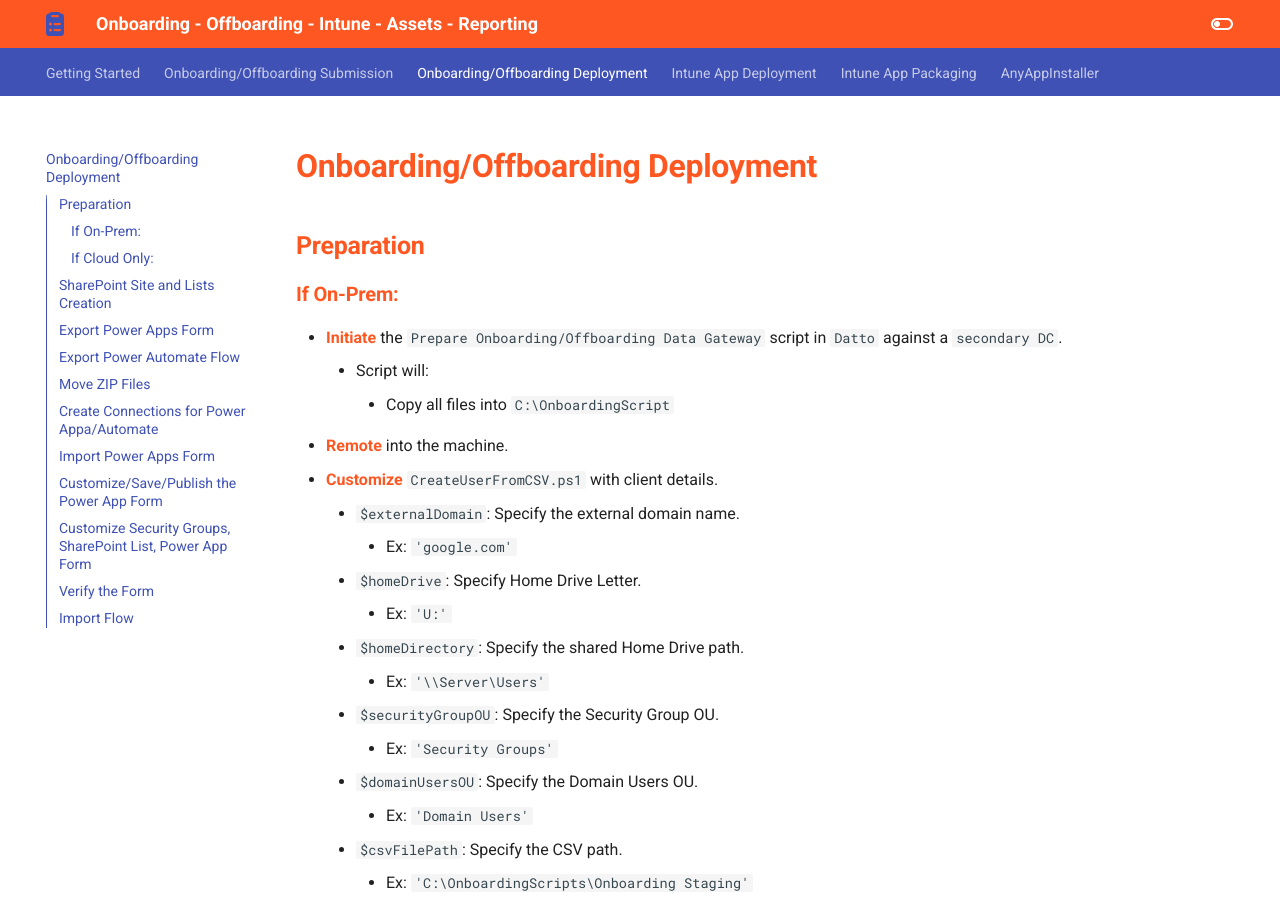
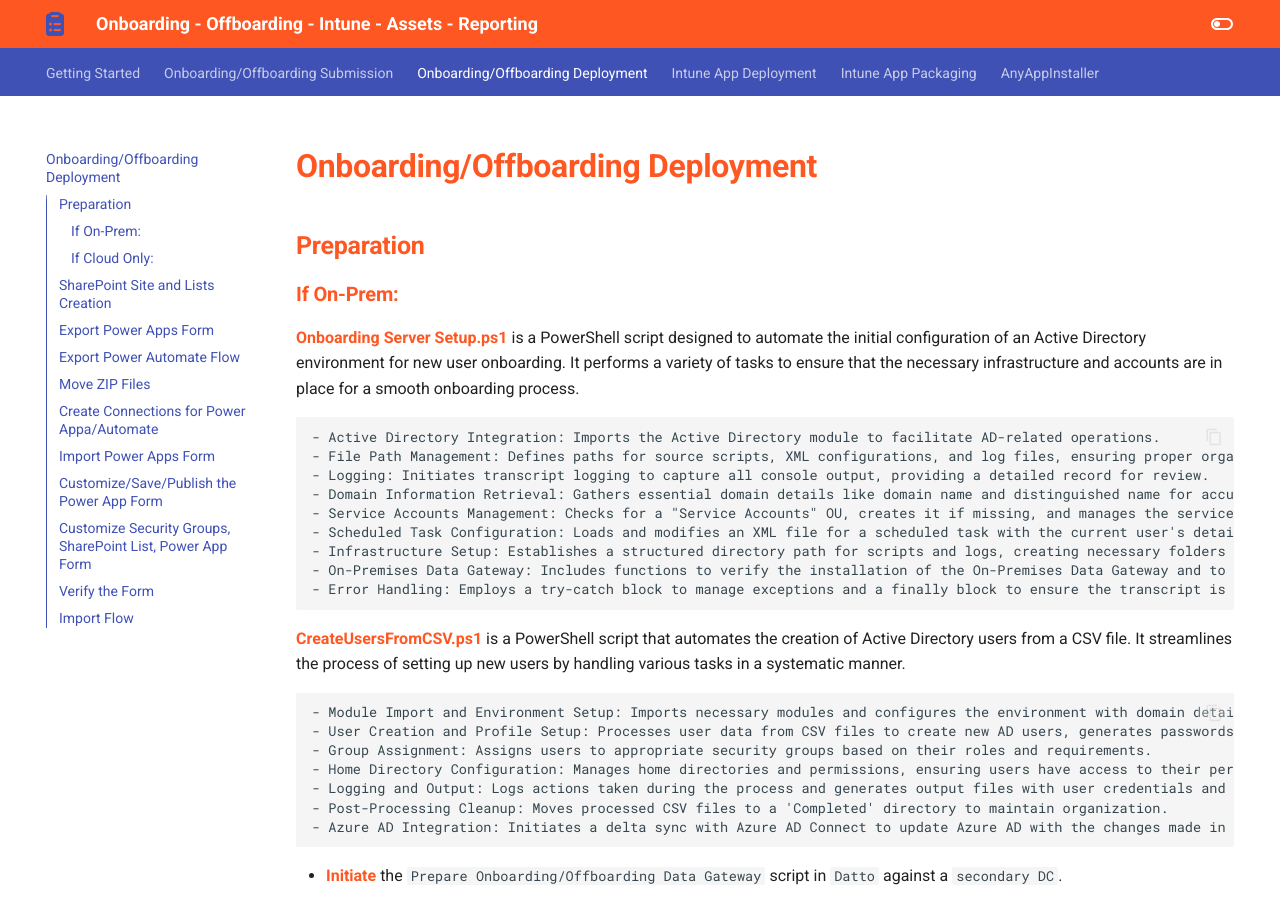
Before and after one commit to xxxmtixxx/Onboarding-Offboarding-Intune-Assets-Reporting, an MkDocs documentation site: the page built from docs/2 Onboarding Offboarding Deployment.md, in a window 1280 px wide and 900 px high. Built offline with MkDocs 1.6.1 and Material for MkDocs 9.7.7, drawn with Linux system fonts in a browser that asks for light colours; some of the changed text lies outside the part shown.

Commit message:
$Updated AnyAppInstaller

````diff
--- a/docs/2 Onboarding Offboarding Deployment.md
+++ b/docs/2 Onboarding Offboarding Deployment.md
@@ -3,6 +3,29 @@
 ## **Preparation**
 
 ### **If On-Prem:**
+
+**Onboarding Server Setup.ps1** is a PowerShell script designed to automate the initial configuration of an Active Directory environment for new user onboarding. It performs a variety of tasks to ensure that the necessary infrastructure and accounts are in place for a smooth onboarding process.
+
+    - Active Directory Integration: Imports the Active Directory module to facilitate AD-related operations.
+    - File Path Management: Defines paths for source scripts, XML configurations, and log files, ensuring proper organization.
+    - Logging: Initiates transcript logging to capture all console output, providing a detailed record for review.
+    - Domain Information Retrieval: Gathers essential domain details like domain name and distinguished name for accurate scripting context.
+    - Service Accounts Management: Checks for a "Service Accounts" OU, creates it if missing, and manages the service account used for onboarding.
+    - Scheduled Task Configuration: Loads and modifies an XML file for a scheduled task with the current user's details and ensures its creation with the correct service account credentials.
+    - Infrastructure Setup: Establishes a structured directory path for scripts and logs, creating necessary folders if they do not exist.
+    - On-Premises Data Gateway: Includes functions to verify the installation of the On-Premises Data Gateway and to download and install it if needed.
+    - Error Handling: Employs a try-catch block to manage exceptions and a finally block to ensure the transcript is properly stopped.
+
+**CreateUsersFromCSV.ps1** is a PowerShell script that automates the creation of Active Directory users from a CSV file. It streamlines the process of setting up new users by handling various tasks in a systematic manner.
+
+    - Module Import and Environment Setup: Imports necessary modules and configures the environment with domain details and file paths.
+    - User Creation and Profile Setup: Processes user data from CSV files to create new AD users, generates passwords, and sets up their profiles.
+    - Group Assignment: Assigns users to appropriate security groups based on their roles and requirements.
+    - Home Directory Configuration: Manages home directories and permissions, ensuring users have access to their personal storage space.
+    - Logging and Output: Logs actions taken during the process and generates output files with user credentials and group memberships.
+    - Post-Processing Cleanup: Moves processed CSV files to a 'Completed' directory to maintain organization.
+    - Azure AD Integration: Initiates a delta sync with Azure AD Connect to update Azure AD with the changes made in the local AD environment.
+
 - **Initiate** the `Prepare Onboarding/Offboarding Data Gateway` script in `Datto` against a `secondary DC`.
     - Script will:
         - Copy all files into `C:\OnboardingScript`
@@ -64,7 +87,20 @@
 - **Go** to the `Onboarding Form list` in `SharePoint`.
 - **Update** the dropdown selections to match the `Security Group Descriptions`.
 - **Customize** SharePoint View: `All items > Format Current View > Advanced`
-- **Paste** contents from: `C:\Onboarding-Offboarding Project\Instructions\SharePoint View Format.txt` (Need to add this to the above script.)
+- **Paste** below code: (Need to add this to the above script.)
+```
+{
+  "$schema": "https://developer.microsoft.com/json-schemas/sp/v2/row-formatting.schema.json",
+  "commandBarProps": {
+    "commands": [
+      {
+        "key": "new",
+        "text": "Start Onboarding Request"
+      }
+    ]
+  }
+}
+```
 - **Verify** `Settings > List Settings > Title` is set to Not Required. (Need to add this to the above script.)
 
 ---
````
Also changed, not shown: docs/3 Intune App Deployment.md (+14 -18 lines), docs/4 Intune App Packaging.md (+12 -12 lines), docs/5 AnyAppInstaller.md (+3 -1 lines).
